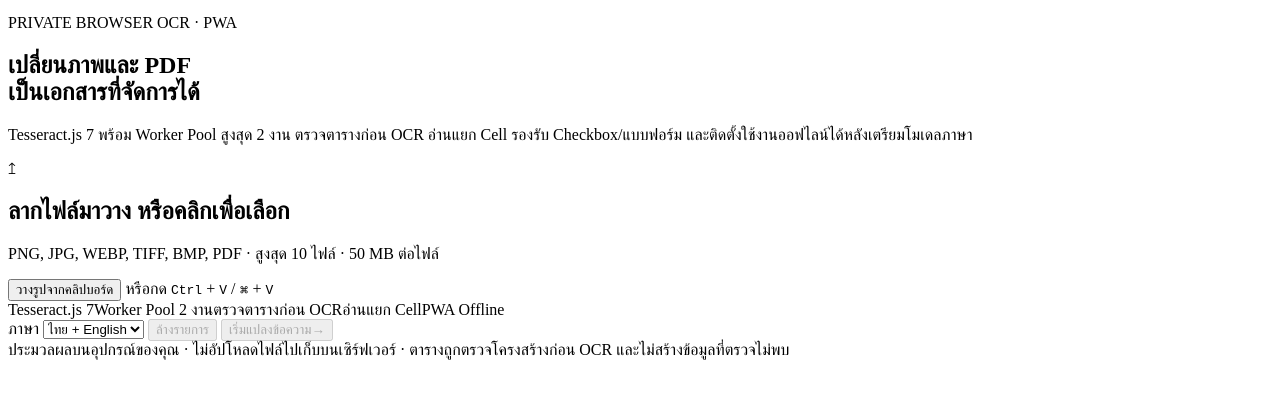
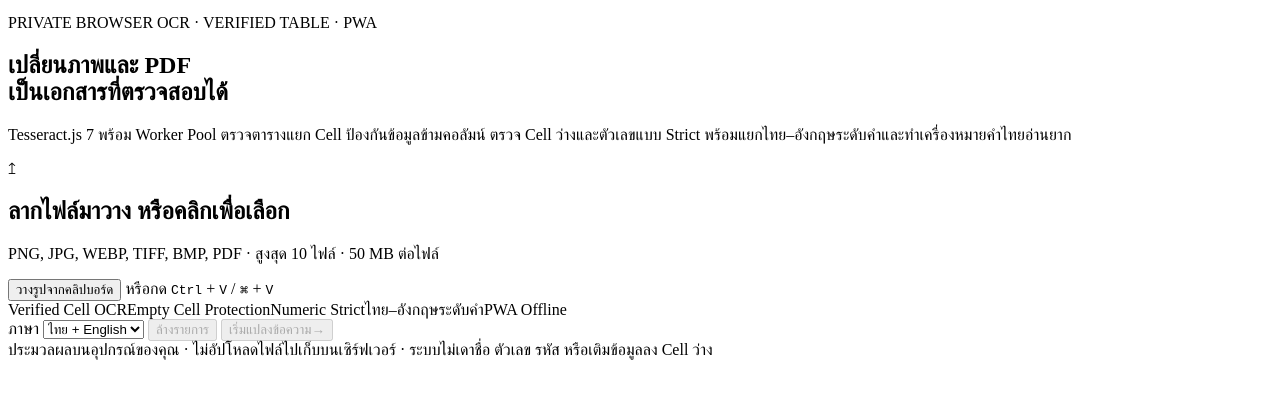
Before and after one commit to Riptwosec-collab/RipScan-, a website with bundled scripts: page web/index.html in a window 1280 px wide. Shown: the part 46-444 px from the top of the page. Built offline with nearby package versions, Linux system fonts and the light colour scheme.

Commit message:
feat: load verified table and mixed-language review

```diff
--- a/web/index.html
+++ b/web/index.html
@@ -8,13 +8,14 @@
   <meta name="apple-mobile-web-app-status-bar-style" content="black-translucent">
   <meta name="apple-mobile-web-app-title" content="RipScan">
   <title>RipScan — Thai-English OCR</title>
-  <meta name="description" content="แปลงภาพและ PDF เป็นข้อความไทย–อังกฤษ พร้อม OCR Worker Pool ตรวจตาราง แบบฟอร์ม และโหมดออฟไลน์">
+  <meta name="description" content="แปลงภาพและ PDF เป็นข้อความไทย–อังกฤษ พร้อมตรวจตารางระดับ Cell, Numeric Strict, คำไทยอ่านยาก และโหมดออฟไลน์">
   <link rel="manifest" href="/manifest.webmanifest">
   <link rel="icon" href="/icon-192.svg" type="image/svg+xml">
   <link rel="apple-touch-icon" href="/icon-192.svg">
   <link rel="stylesheet" href="/styles.css">
   <link rel="stylesheet" href="/upgrade.css">
   <link rel="stylesheet" href="/advanced.css">
+  <link rel="stylesheet" href="/verified.css">
 </head>
 <body>
   <div class="ambient ambient-one"></div><div class="ambient ambient-two"></div>
@@ -24,9 +25,9 @@
   </header>
   <main>
     <section class="hero">
-      <p class="eyebrow">PRIVATE BROWSER OCR · PWA</p>
-      <h1>เปลี่ยนภาพและ PDF<br><span>เป็นเอกสารที่จัดการได้</span></h1>
-      <p class="subtitle">Tesseract.js 7 พร้อม Worker Pool สูงสุด 2 งาน ตรวจตารางก่อน OCR อ่านแยก Cell รองรับ Checkbox/แบบฟอร์ม และติดตั้งใช้งานออฟไลน์ได้หลังเตรียมโมเดลภาษา</p>
+      <p class="eyebrow">PRIVATE BROWSER OCR · VERIFIED TABLE · PWA</p>
+      <h1>เปลี่ยนภาพและ PDF<br><span>เป็นเอกสารที่ตรวจสอบได้</span></h1>
+      <p class="subtitle">Tesseract.js 7 พร้อม Worker Pool ตรวจตารางแยก Cell ป้องกันข้อมูลข้ามคอลัมน์ ตรวจ Cell ว่างและตัวเลขแบบ Strict พร้อมแยกไทย–อังกฤษระดับคำและทำเครื่องหมายคำไทยอ่านยาก</p>
     </section>
     <section class="panel upload-panel">
       <div id="dropzone" class="dropzone" tabindex="0" role="button" aria-describedby="pasteHint">
@@ -40,7 +41,7 @@
         </div>
       </div>
       <div class="feature-chips" aria-label="ความสามารถ">
-        <span>Tesseract.js 7</span><span>Worker Pool 2 งาน</span><span>ตรวจตารางก่อน OCR</span><span>อ่านแยก Cell</span><span>PWA Offline</span>
+        <span>Verified Cell OCR</span><span>Empty Cell Protection</span><span>Numeric Strict</span><span>ไทย–อังกฤษระดับคำ</span><span>PWA Offline</span>
       </div>
       <div id="fileList" class="file-list"></div>
       <div class="controls">
@@ -60,11 +61,12 @@
     </section>
     <section id="results" class="results" aria-live="polite"></section>
   </main>
-  <footer>ประมวลผลบนอุปกรณ์ของคุณ · ไม่อัปโหลดไฟล์ไปเก็บบนเซิร์ฟเวอร์ · ตารางถูกตรวจโครงสร้างก่อน OCR และไม่สร้างข้อมูลที่ตรวจไม่พบ</footer>
+  <footer>ประมวลผลบนอุปกรณ์ของคุณ · ไม่อัปโหลดไฟล์ไปเก็บบนเซิร์ฟเวอร์ · ระบบไม่เดาชื่อ ตัวเลข รหัส หรือเติมข้อมูลลง Cell ว่าง</footer>
   <script src="https://cdn.jsdelivr.net/npm/tesseract.js@7/dist/tesseract.min.js"></script>
   <script src="https://cdn.jsdelivr.net/npm/jszip@3.10.1/dist/jszip.min.js"></script>
   <script type="module" src="/app.js"></script>
   <script type="module" src="/upgrade.js"></script>
   <script type="module" src="/advanced.js"></script>
+  <script type="module" src="/verified.js"></script>
 </body>
 </html>
```
